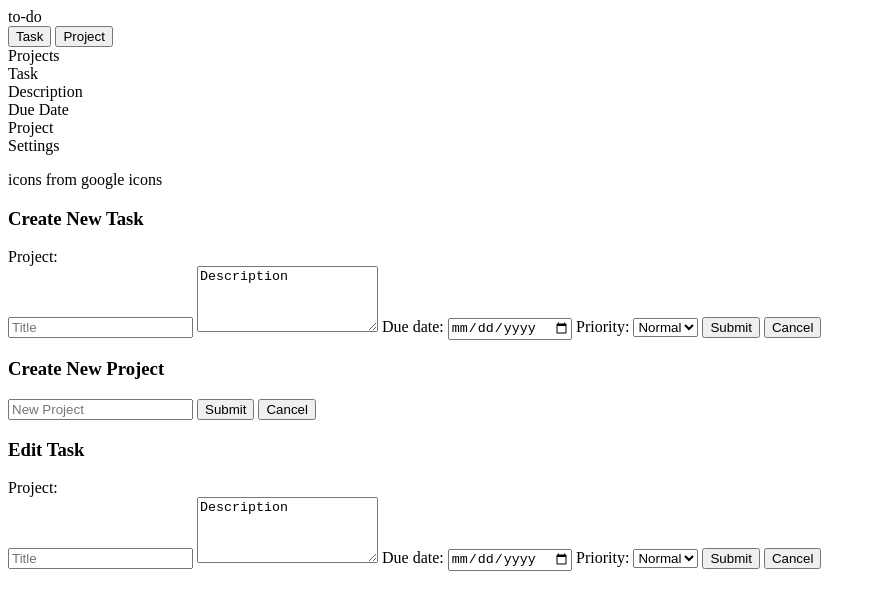
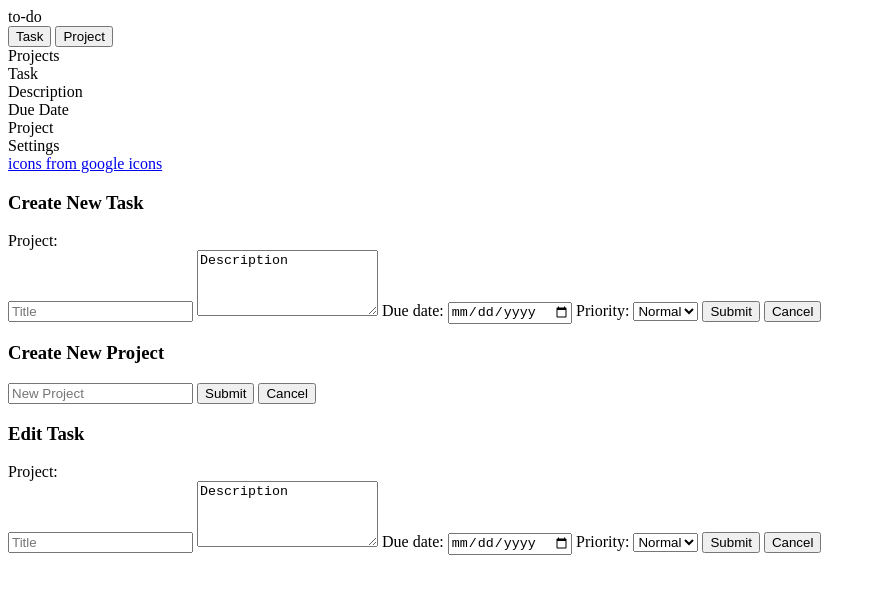
Before and after one commit to lisa-go/to-do-list, a plain HTML site: page index.html in a window 1280 px wide. Shown: the whole page, without its empty margins (0-876 px from the left). Drawn offline with Linux system fonts and the light colour scheme.

```diff
--- a/index.html
+++ b/index.html
@@ -31,7 +31,7 @@
     </div>
 
     <div class="footer">
-        <p>icons from google icons</p>
+        <a href="https://fonts.google.com/icons">icons from google icons</a>
     </div>
 
 <!---Task Form Modal--->
```
